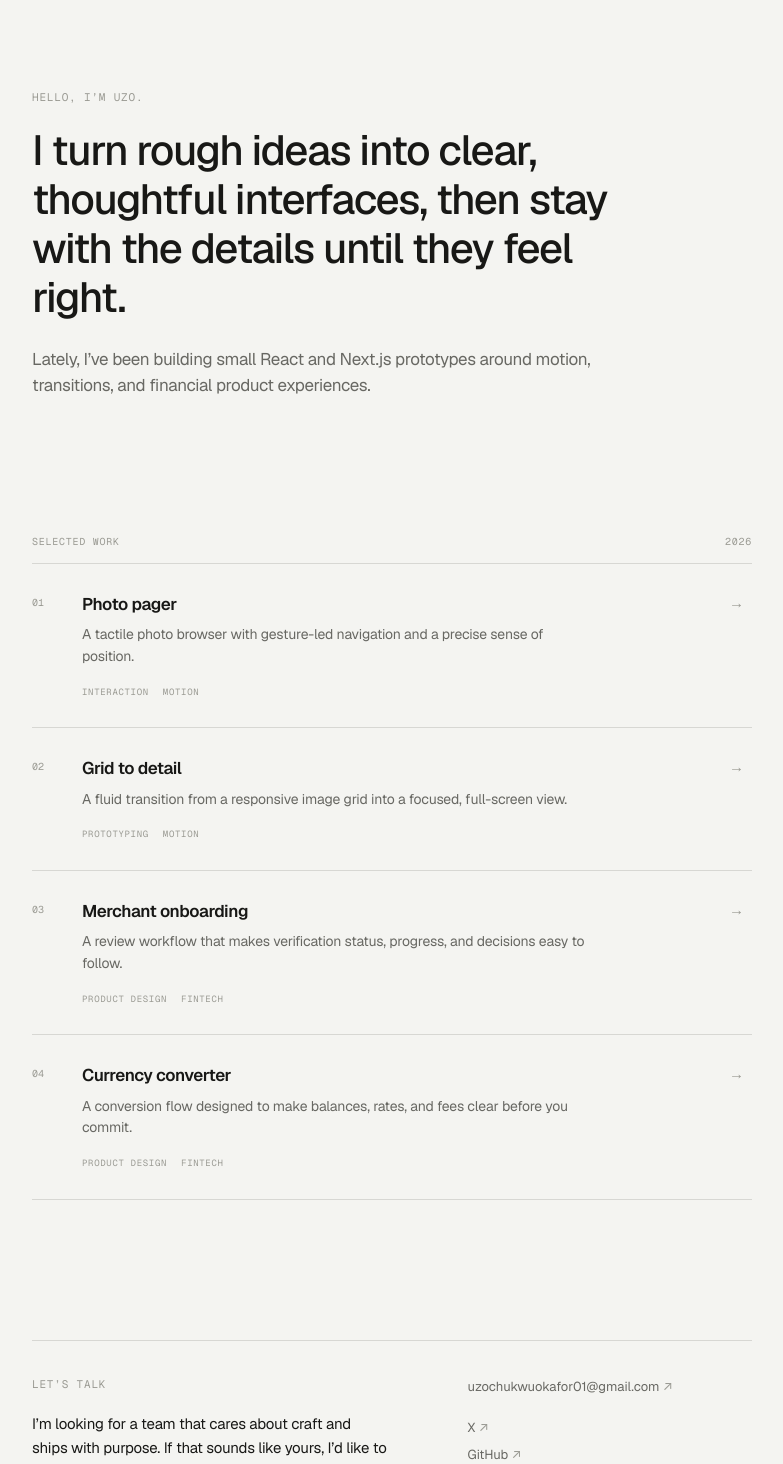
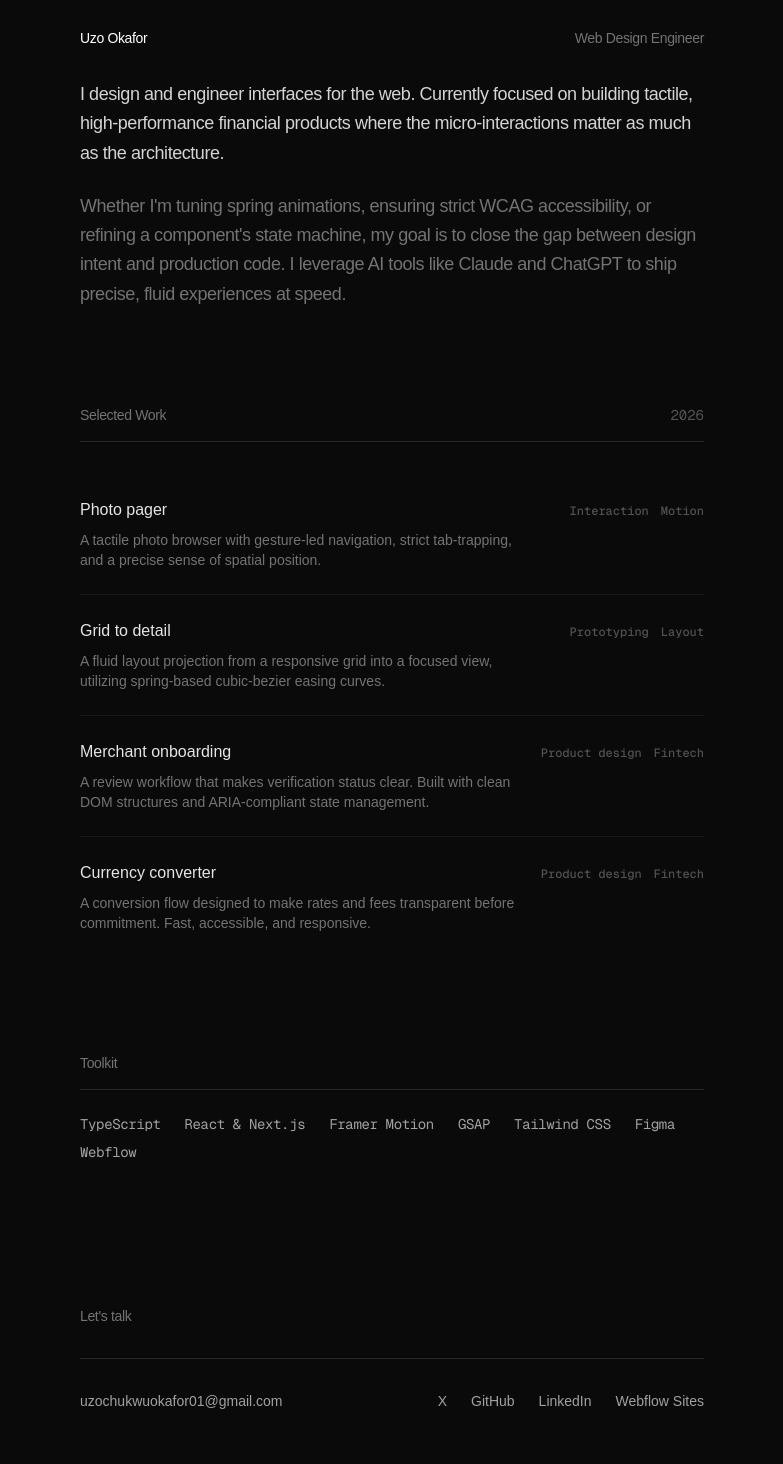
Before and after one commit to uzoway/design-eng-prototypes, a Next.js app: page / in a window 1280 px wide. Shown: the part 100-1564 px from the top of the page, without its empty margins (248-1031 px from the left). Built offline with nearby package versions, Linux system fonts and the light colour scheme.

Commit message:
feat: redesign portfolio to minimal dark theme and update Web Design Engineer positioning

```diff
--- a/app/layout.tsx
+++ b/app/layout.tsx
@@ -15,13 +15,13 @@ const geistMono = Geist_Mono({
 
 export const metadata: Metadata = {
   metadataBase: new URL("https://uzoway.github.io"),
-  title: "Uzo Okafor — Design Engineer",
+  title: "Uzo Okafor — Web Design Engineer",
   description:
-    "Design engineer building thoughtful interfaces, interaction prototypes, and financial product experiences with React and Next.js.",
+    "Bridging the gap between design intent and production code. Specializing in fluid micro-interactions and high-performance financial products.",
   openGraph: {
-    title: "Uzo Okafor — Design Engineer",
+    title: "Uzo Okafor — Web Design Engineer",
     description:
-      "Thoughtful interfaces, interaction prototypes, and financial product experiences.",
+      "Bridging the gap between design intent and production code. Specializing in fluid micro-interactions and high-performance financial products.",
     type: "website",
     url: "https://uzoway.github.io/design-eng-prototypes/",
     images: [
@@ -29,15 +29,15 @@ export const metadata: Metadata = {
         url: "/design-eng-prototypes/og.png",
         width: 1200,
         height: 630,
-        alt: "Uzo Okafor — Design Engineer",
+        alt: "Uzo Okafor — Web Design Engineer portfolio",
       },
     ],
   },
   twitter: {
     card: "summary_large_image",
-    title: "Uzo Okafor — Design Engineer",
+    title: "Uzo Okafor — Web Design Engineer",
     description:
-      "Thoughtful interfaces, interaction prototypes, and financial product experiences.",
+      "Bridging the gap between design intent and production code. Specializing in fluid micro-interactions and high-performance financial products.",
     images: ["/design-eng-prototypes/og.png"],
   },
 };
--- a/app/page.tsx
+++ b/app/page.tsx
@@ -1,145 +1,165 @@
+"use client";
+
 import Link from "next/link";
+import { motion } from "framer-motion";
 
 const prototypes = [
   {
     slug: "photo-pager",
     title: "Photo pager",
     description:
-      "A tactile photo browser with gesture-led navigation and a precise sense of position.",
+      "A tactile photo browser with gesture-led navigation, strict tab-trapping, and a precise sense of spatial position.",
     disciplines: ["Interaction", "Motion"],
   },
   {
     slug: "grid-to-detail",
     title: "Grid to detail",
     description:
-      "A fluid transition from a responsive image grid into a focused, full-screen view.",
-    disciplines: ["Prototyping", "Motion"],
+      "A fluid layout projection from a responsive grid into a focused view, utilizing spring-based cubic-bezier easing curves.",
+    disciplines: ["Prototyping", "Layout"],
   },
   {
     slug: "merchant-onboarding",
     title: "Merchant onboarding",
     description:
-      "A review workflow that makes verification status, progress, and decisions easy to follow.",
+      "A review workflow that makes verification status clear. Built with clean DOM structures and ARIA-compliant state management.",
     disciplines: ["Product design", "Fintech"],
   },
   {
     slug: "currency-converter",
     title: "Currency converter",
     description:
-      "A conversion flow designed to make balances, rates, and fees clear before you commit.",
+      "A conversion flow designed to make rates and fees transparent before commitment. Fast, accessible, and responsive.",
     disciplines: ["Product design", "Fintech"],
   },
+];
+
+const techStack = [
+  "TypeScript",
+  "React & Next.js",
+  "Framer Motion",
+  "GSAP",
+  "Tailwind CSS",
+  "Figma",
+  "Webflow",
 ];
 
 const externalLinks = [
   { label: "X", href: "https://x.com/uzodev" },
   { label: "GitHub", href: "https://github.com/uzoway" },
-  {
-    label: "LinkedIn",
-    href: "https://www.linkedin.com/in/uzochukwuokafor/",
-  },
+  { label: "LinkedIn", href: "https://www.linkedin.com/in/uzochukwuokafor/" },
+  { label: "Webflow Sites", href: "http://uzo-okafor.webflow.io/" },
 ];
 
 export default function Home() {
   return (
-    <main className="portfolio-shell">
-      <div className="portfolio-page">
-        <header className="portfolio-header portfolio-reveal">
+    <motion.main
+      initial={{ opacity: 0, filter: "blur(8px)", y: 10 }}
+      animate={{ opacity: 1, filter: "blur(0px)", y: 0 }}
+      transition={{ duration: 0.7, ease: [0.16, 1, 0.3, 1] }}
+      className="min-h-screen bg-[#0a0a0a] text-neutral-200 selection:bg-neutral-800 selection:text-white"
+    >
+      <div className="max-w-2xl mx-auto px-6 py-24 md:py-32 flex flex-col gap-24">
+        <section className="space-y-8">
+          <header className="flex justify-between items-center text-sm font-medium tracking-tight text-neutral-500">
             <Link
-            className="portfolio-name"
               href="/"
-            aria-label="Uzo Okafor, home"
+              className="text-white hover:text-neutral-300 transition-colors"
             >
               Uzo Okafor
             </Link>
-
-          <div className="portfolio-role">
-            {/* <span className="portfolio-status" aria-hidden="true" /> */}
-            Web Design engineer
-          </div>
+            <span>Web Design Engineer</span>
           </header>
 
-        <section
-          className="portfolio-intro portfolio-reveal"
-          aria-labelledby="intro-heading"
-        >
-          <p className="portfolio-kicker">Hello, I’m Uzo.</p>
-          <h1 className="portfolio-lede" id="intro-heading">
-            I turn rough ideas into clear, thoughtful interfaces, then stay with
-            the details until they feel right.
-          </h1>
-          <p className="portfolio-supporting">
-            Lately, I’ve been building small React and Next.js prototypes around
-            motion, transitions, and financial product experiences.
+          <div className="space-y-6 text-lg leading-relaxed tracking-tight text-neutral-300">
+            <p>
+              I design and engineer interfaces for the web. Currently focused on
+              building tactile, high-performance financial products where the
+              micro-interactions matter as much as the architecture.
             </p>
+            <p className="text-neutral-500">
+              Whether I'm tuning spring animations, ensuring strict WCAG
+              accessibility, or refining a component's state machine, my goal is
+              to close the gap between design intent and production code. I
+              leverage AI tools like Claude and ChatGPT to ship precise, fluid
+              experiences at speed.
+            </p>
+          </div>
         </section>
 
-        <section
-          className="portfolio-work portfolio-reveal"
-          aria-labelledby="work-heading"
-        >
-          <div className="portfolio-section-heading">
-            <h2 id="work-heading">Selected work</h2>
-            <span>2026</span>
+        <section className="space-y-8">
+          <div className="flex justify-between items-end border-b border-neutral-800 pb-4">
+            <h2 className="text-sm font-medium tracking-tight text-neutral-500">
+              Selected Work
+            </h2>
+            <span className="text-sm font-mono text-neutral-600">2026</span>
           </div>
 
-          <ol className="portfolio-projects">
-            {prototypes.map((prototype, index) => (
-              <li key={prototype.slug}>
-                <Link className="portfolio-project" href={`/${prototype.slug}`}>
-                  <span className="portfolio-index" aria-hidden="true">
-                    {String(index + 1).padStart(2, "0")}
-                  </span>
-                  <span className="portfolio-project-copy">
-                    <span className="portfolio-project-title">
+          <div className="flex flex-col">
+            {prototypes.map((prototype) => (
+              <Link
+                key={prototype.slug}
+                href={`/${prototype.slug}`}
+                className="group relative border-b border-neutral-800/50 py-6 last:border-0 block"
+              >
+                <div className="flex flex-col md:flex-row md:items-baseline justify-between gap-2 md:gap-6 relative z-10">
+                  <h3 className="text-base font-medium transition-colors text-neutral-200 group-hover:text-white">
                     {prototype.title}
-                    </span>
-                    <span className="portfolio-project-description">
+                  </h3>
+                  <div className="flex gap-3 text-xs font-medium font-mono text-neutral-600">
+                    {prototype.disciplines.map((d) => (
+                      <span key={d}>{d}</span>
+                    ))}
+                  </div>
+                </div>
+                <p className="mt-2 text-sm text-neutral-500 max-w-md relative z-10 transition-colors group-hover:text-neutral-400">
                   {prototype.description}
-                    </span>
-                    <span className="portfolio-tags" aria-label="Disciplines">
-                      {prototype.disciplines.map((discipline) => (
-                        <span key={discipline}>{discipline}</span>
+                </p>
+              </Link>
             ))}
-                    </span>
-                  </span>
-                  <span className="portfolio-arrow" aria-hidden="true">
-                    →
-                  </span>
-                </Link>
-              </li>
-            ))}
-          </ol>
+          </div>
         </section>
 
-        <footer className="portfolio-footer portfolio-reveal">
-          <div>
-            <p className="portfolio-kicker">Let’s talk</p>
-            <p className="portfolio-footer-copy">
-              I’m looking for a team that cares about craft and ships with
-              purpose. If that sounds like yours, I’d like to hear from you.
-            </p>
-          </div>
+        <section className="space-y-6">
+          <h2 className="text-sm font-medium tracking-tight text-neutral-500 border-b border-neutral-800 pb-4">
+            Toolkit
+          </h2>
+          <ul className="flex flex-wrap gap-x-6 gap-y-2 text-sm text-neutral-400 font-mono tracking-tight">
+            {techStack.map((tech) => (
+              <li key={tech}>{tech}</li>
+            ))}
+          </ul>
+        </section>
 
-          <div className="portfolio-contact">
-            <a href="mailto:uzochukwuokafor01@gmail.com">
-              uzochukwuokafor01@gmail.com <span aria-hidden="true">↗</span>
+        <footer className="space-y-8 pt-12">
+          <h2 className="text-sm font-medium tracking-tight text-neutral-500">
+            Let's talk
+          </h2>
+
+          <div className="flex flex-col md:flex-row justify-between gap-6 pt-8 border-t border-neutral-800 text-sm font-medium">
+            <a
+              href="mailto:uzochukwuokafor01@gmail.com"
+              className="text-neutral-400 hover:text-white transition-colors"
+            >
+              uzochukwuokafor01@gmail.com
             </a>
-            <nav aria-label="Social links">
+
+            <nav className="flex flex-wrap gap-6">
               {externalLinks.map((link) => (
                 <a
                   key={link.label}
                   href={link.href}
                   target="_blank"
                   rel="noreferrer"
+                  className="text-neutral-400 hover:text-white transition-colors"
                 >
-                  {link.label} <span aria-hidden="true">↗</span>
+                  {link.label}
                 </a>
               ))}
             </nav>
           </div>
         </footer>
       </div>
-    </main>
+    </motion.main>
   );
 }
```
Lines whose indentation alone changed are shown as unchanged.
